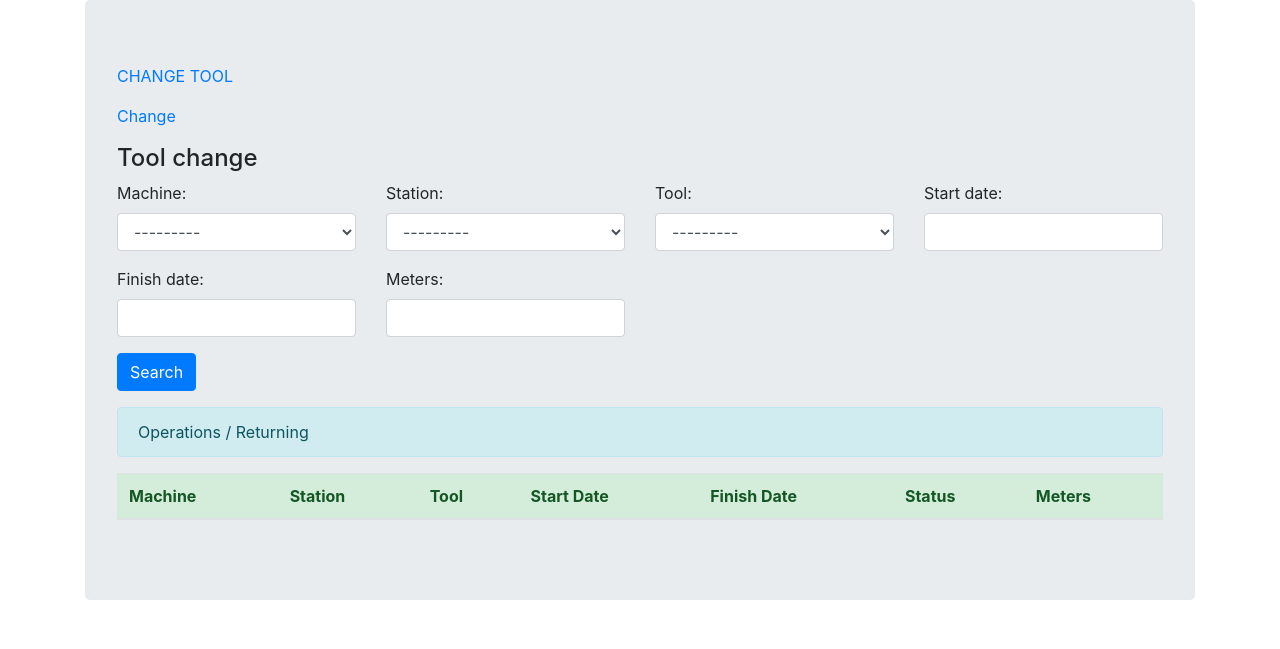
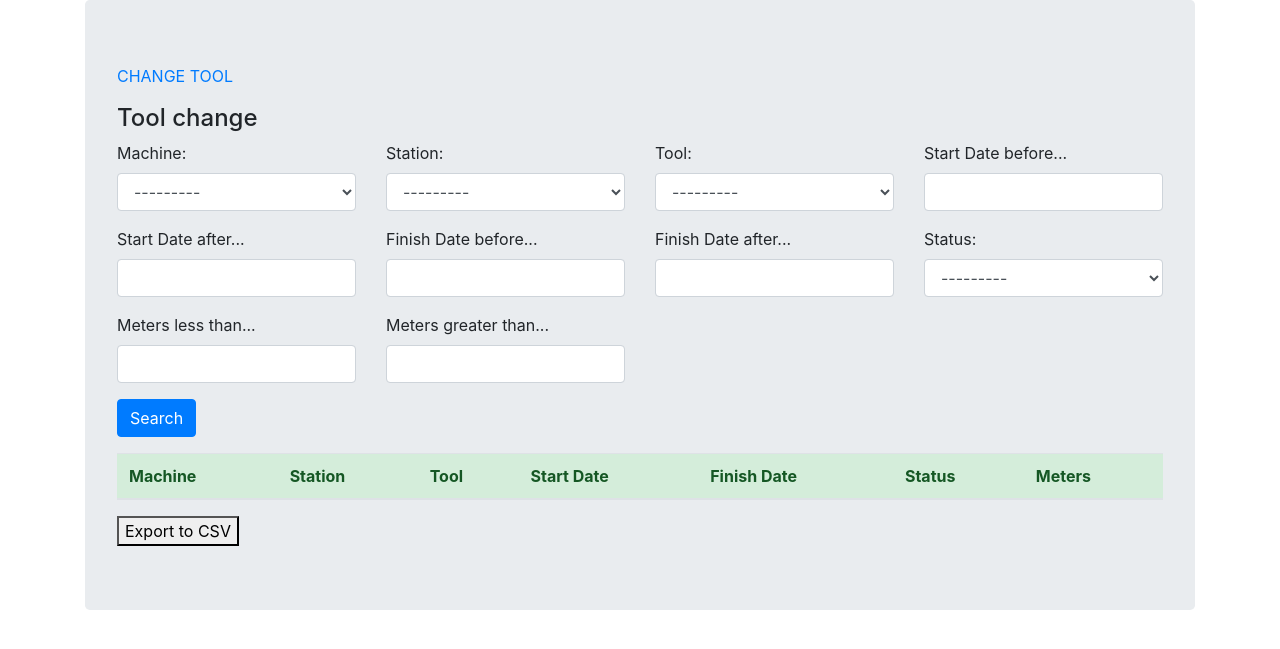
Before and after one commit to gleskejarosz/tool_life, a Django app: page /tools/returning/ in a window 1280 px wide. Shown: the part 56-705 px from the top of the page. Run offline with Django 3.2, Linux system fonts and the light colour scheme; the visitor is signed in with stand-in values (Sample User, id 1); data that the repository does not hold is empty; some libraries are stand-ins or nearby versions.

Commit message:
export to csv, filter options

```diff
--- a/templates/homepage/index.html
+++ b/templates/homepage/index.html
@@ -1,7 +1,6 @@
 {% extends "base.html" %}
 {% block content %}
         <p><a href="{% url 'tools_app:search-form' %}">Job Update</a></p>
-        <p><a href="{% url 'tools_app:search-form-2' %}">Tool Change</a></p>
         <p><a href="{% url 'tools_app:returning' %}">Operations</a></p>
         <a href="{% url 'homepage' %}">
         <button type="submit" class="btn btn-primary">
--- a/templates/tools/filter_list.html
+++ b/templates/tools/filter_list.html
@@ -3,8 +3,7 @@
 
 {% block content %}
   {% if request.user.is_staff %}
-    <p><a href="{% url 'tools_app:job-update-create-view' %}">ADD JOB</a></p>
-    <p><a href="{% url 'tools_app:job-add-form' %}">FORM ADD JOB</a></p>
+    <p><a href="{% url 'tools_app:job-add-form' %}">ADD JOB</a></p>
   {% endif %}
   <form method="get">
     <div class="well">
--- a/templates/tools/return.html
+++ b/templates/tools/return.html
@@ -3,16 +3,14 @@
 
 {% block content %}
     {% if request.user.is_staff %}
-    <p><a href="{% url 'tools_app:operation-update-create-view' %}">CHANGE TOOL</a></p>
-
-    <p><a href="{% url 'tools_app:operation-update-view' %}">Change</a></p>
+    <p><a href="{% url 'tools_app:operation-update-view' %}">CHANGE TOOL</a></p>
     {% endif %}
 {{ listed }}
     <form method="get">
     <div class="well">
       <h4 style="margin-top: 0">Tool change</h4>
       <div class="row">
-        <div class="form-group col-sm-4 col-md-3">
+    <div class="form-group col-sm-4 col-md-3">
           {{ filter.form.machine.label_tag }}
           {% render_field filter.form.machine class="form-control" %}
         </div>
@@ -25,17 +23,34 @@
           {% render_field filter.form.tool class="form-control" %}
         </div>
         <div class="form-group col-sm-4 col-md-3">
-          {{ filter.form.start_date.label_tag }}
-          {% render_field filter.form.start_date class="form-control" %}
+          {{ filter.form.start_date_lte.label_tag }}
+          {% render_field filter.form.start_date_lte class="form-control" %}
         </div>
         <div class="form-group col-sm-4 col-md-3">
-          {{ filter.form.finish_date.label_tag }}
-          {% render_field filter.form.finish_date class="form-control" %}
+          {{ filter.form.start_date_gte.label_tag }}
+          {% render_field filter.form.start_date_gte class="form-control" %}
         </div>
         <div class="form-group col-sm-4 col-md-3">
-          {{ filter.form.meters.label_tag }}
-          {% render_field filter.form.meters class="form-control" %}
+          {{ filter.form.finish_date_lte.label_tag }}
+          {% render_field filter.form.finish_date_lte class="form-control" %}
         </div>
+        <div class="form-group col-sm-4 col-md-3">
+          {{ filter.form.finish_date_gte.label_tag }}
+          {% render_field filter.form.finish_date_gte class="form-control" %}
+        </div>
+        <div class="form-group col-sm-4 col-md-3">
+          {{ filter.form.status.label_tag }}
+          {% render_field filter.form.status class="form-control" %}
+        </div>
+        <div class="form-group col-sm-4 col-md-3">
+          {{ filter.form.meters_lte.label_tag }}
+          {% render_field filter.form.meters_lte class="form-control" %}
+        </div>
+        <div class="form-group col-sm-4 col-md-3">
+          {{ filter.form.meters_gte.label_tag }}
+          {% render_field filter.form.meters_gte class="form-control" %}
+        </div>
+
       </div>
         <button type="submit" class="btn btn-primary">
         <span class="glyphicon glyphicon-search"></span> Search
@@ -43,7 +58,6 @@
     </div>
   </form>
     <div>
-        <div class="alert alert-info">Operations / Returning</div>
         <table id="table" class="table table-stripped">
             <thead class="alert-success">
             <tr>
@@ -85,4 +99,7 @@
             </tbody>
         </table>
     </div>
+
+<div><a href="{% url 'tools_app:export_csv' %}?{{request.GET.urlencode}}">
+<button type="button" class="button">Export to CSV</button></a></div>
 {% endblock %}
--- a/tools/filters.py
+++ b/tools/filters.py
@@ -1,10 +1,10 @@
 import django_filters
+
 from tools.models import JobUpdate, OperationModel
 
 
 class JobFilter(django_filters.FilterSet):
-    date = django_filters.CharFilter(lookup_expr="contains", label="Date")
-    # job = django_filters.CharFilter(lookup_expr="contains", label="Job")
+    date = django_filters.DateFilter(lookup_expr="contains", label="Date")
     meters = django_filters.CharFilter(lookup_expr="contains", label="Meters")
 
     class Meta:
@@ -13,9 +13,25 @@ class JobFilter(django_filters.FilterSet):
 
 
 class OperationFilter(django_filters.FilterSet):
-    start_date = django_filters.CharFilter(lookup_expr="contains", label="Start date")
-    finish_date = django_filters.CharFilter(lookup_expr="contains", label="Finish date")
-    meters = django_filters.CharFilter(lookup_expr="contains", label="Meters")
+    STATUS_CHOICES = (
+        (True, "Used"),
+        (False, "In use"),
+    )
+
+    start_date = django_filters.DateFilter()
+    start_date_gte = django_filters.DateFilter(label="Start Date after...", field_name='start_date',
+                                               lookup_expr='gte')
+    start_date_lte = django_filters.DateFilter(label="Start Date before...", field_name='start_date',
+                                               lookup_expr='lte')
+    finish_date = django_filters.DateFilter()
+    finish_date_gte = django_filters.DateFilter(label="Finish Date after...", field_name='finish_date',
+                                                lookup_expr='gte')
+    finish_date_lte = django_filters.DateFilter(label="Finish Date before...", field_name='finish_date',
+                                                lookup_expr='lte')
+    status = django_filters.ChoiceFilter(choices=STATUS_CHOICES, label="Status")
+    meters = django_filters.NumberFilter()
+    meters_lte = django_filters.NumberFilter(label="Meters less than...", field_name="meters", lookup_expr="lte")
+    meters_gte = django_filters.NumberFilter(label="Meters greater than...", field_name="meters", lookup_expr="gte")
 
     class Meta:
         model = OperationModel
--- a/tools/urls.py
+++ b/tools/urls.py
@@ -6,12 +6,13 @@ app_name = "tools_app"
 
 urlpatterns = [
     path('tools/index/', views.index, name="index"),
-    path("job-update-create-view/", views.JobUpdateCreateView.as_view(), name="job-update-create-view"),
+    # path("job-update-create-view/", views.JobUpdateCreateView.as_view(), name="job-update-create-view"),
     path("job-add-form", views.JobFormView.as_view(), name="job-add-form"),
-    path("operation-update-create-view/", views.OperationUpdateCreateView.as_view(),
-         name="operation-update-create-view"),
-    path('search-form/', views.search, name="search-form"),
-    path('search-form-2/', views.search2, name="search-form-2"),
-    path('returning/', views.returning, name="returning"),
-    path('operation-update-view/', views.OperationFormView.as_view(), name="operation-update-view"),
+    # path("operation-update-create-view/", views.OperationUpdateCreateView.as_view(),
+    #      name="operation-update-create-view"),
+    path("search-form/", views.search, name="search-form"),
+    # path("search-form-2/", views.search2, name="search-form-2"),
+    path("returning/", views.returning, name="returning"),
+    path("operation-update-view/", views.OperationFormView.as_view(), name="operation-update-view"),
+    path("export_csv/", views.export_csv, name="export_csv")
     ]
--- a/tools/views.py
+++ b/tools/views.py
@@ -1,6 +1,8 @@
+import csv
 from datetime import datetime
 
 from django.contrib.auth.mixins import LoginRequiredMixin
+from django.http import HttpResponse
 from django.shortcuts import render, redirect
 from django.urls import reverse_lazy
 from django.views.generic import CreateView, FormView
@@ -17,11 +19,11 @@ def index(request):
     )
 
 
-class JobUpdateCreateView(LoginRequiredMixin, CreateView):
-    model = JobUpdate
-    template_name = "form.html"
-    fields = "__all__"
-    success_url = reverse_lazy("tools_app:search-form")
+# class JobUpdateCreateView(LoginRequiredMixin, CreateView):
+#     model = JobUpdate
+#     template_name = "form.html"
+#     fields = "__all__"
+#     success_url = reverse_lazy("tools_app:search-form")
 
 
 class JobFormView(LoginRequiredMixin, FormView):
@@ -61,16 +63,16 @@ def search(request):
     return render(request, "tools/filter_list.html", {"filter": items_filter})
 
 
-class OperationUpdateCreateView(LoginRequiredMixin, CreateView):
-    model = OperationModel
-    template_name = "form.html"
-    fields = (
-        "machine",
-        "station",
-        "tool",
-        "start_date",
-    )
-    success_url = reverse_lazy("tools_app:returning")
+# class OperationUpdateCreateView(LoginRequiredMixin, CreateView):
+#     model = OperationModel
+#     template_name = "form.html"
+#     fields = (
+#         "machine",
+#         "station",
+#         "tool",
+#         "start_date",
+#     )
+#     success_url = reverse_lazy("tools_app:returning")
 
 
 class OperationFormView(FormView):
@@ -84,13 +86,32 @@ class OperationFormView(FormView):
         station = form.cleaned_data["station"]
         start_date = form.cleaned_data["start_date"]
         OperationModel.objects.create(tool=tool, machine=machine, station=station, start_date=start_date)
+
+        tools = OperationModel.objects.filter(
+            machine=machine).filter(station=station).filter(status=False).values("id", "tool", "status", "finish_date")
+
+        max_id = 0
+        if len(tools) > 1:
+            for tool_dict in tools:
+                tool_id = tool_dict["id"]
+                if tool_id > max_id:
+                    max_id = tool_id
+
+            for tool_dict in tools:
+                tool_id = tool_dict["id"]
+                if tool_id != max_id:
+                    tool = OperationModel.objects.get(id=tool_id)
+                    tool.status = True
+                    tool.finish_date = datetime.now()
+                    tool.save()
+
         return super().form_valid(form)
 
 
-def search2(request):
-    operations_list = OperationModel.objects.all().order_by("-start_date")
-    operations_filter = OperationFilter(request.GET, queryset=operations_list)
-    return render(request, "tools/filter_list2.html", {"filter": operations_filter})
+# def search2(request):
+#     operations_list = OperationModel.objects.all().order_by("-start_date")
+#     operations_filter = OperationFilter(request.GET, queryset=operations_list)
+#     return render(request, "tools/filter_list2.html", {"filter": operations_filter})
 
 
 def returning(request):
@@ -104,3 +125,21 @@ def returning(request):
     borrows = OperationModel.objects.all().order_by("-start_date")
     operations_filter = OperationFilter(request.GET, queryset=borrows)
     return render(request, "tools/return.html", {"filter": operations_filter})
+
+
+def export_csv(request):
+    operations = OperationModel.objects.all()
+    search_result = OperationFilter(request.GET, queryset=operations).qs
+    response = HttpResponse(content_type='text/csv')
+    response['Content-Disposition'] = 'attachment; filename="file.csv"'
+    writer = csv.writer(response)
+    writer.writerow(['Machine', 'Station', 'Tool', 'Start Date', 'Finish Date', 'Status', 'Meters'])
+    for e in search_result.values_list('machine_id__name',
+                                       'station_id__name',
+                                       'tool_id__name',
+                                       'start_date',
+                                       'finish_date',
+                                       'status',
+                                       'meters'):
+        writer.writerow(e)
+    return response
```
Also changed, not shown: templates/tools/filter_list2.html (+28 -8 lines), tools/admin.py (+11 -11 lines), tools/forms.py (+4 -8 lines), tools/models.py (+13 -15 lines).
